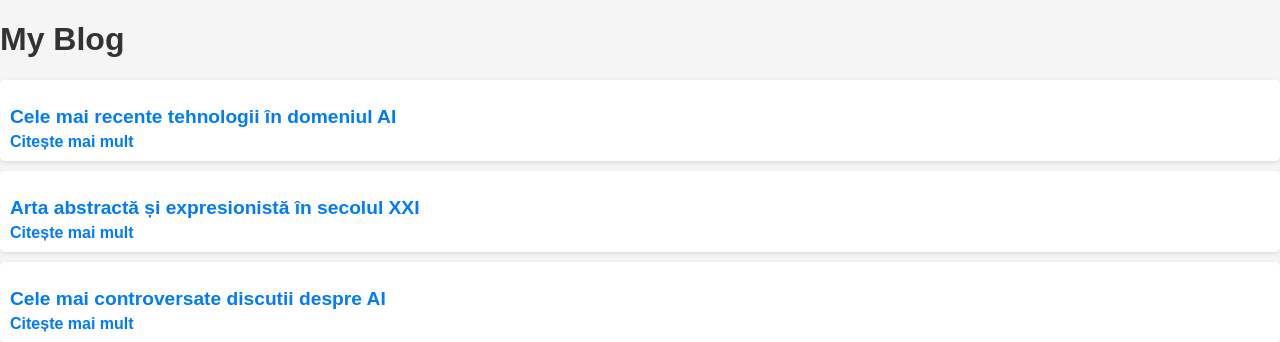
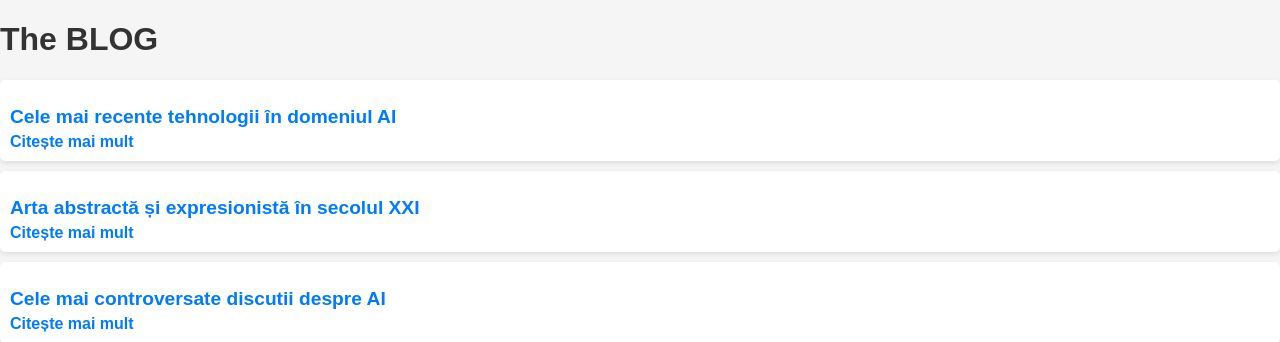
Before and after one commit to VEVINO/The-BLOG, a Flask app: page / in a window 1280 px wide. Shown: the top 342 px of the page. Run offline with Flask 3, Linux system fonts and the light colour scheme.

Commit message:
modificare Titlu

```diff
--- a/templates/index.html
+++ b/templates/index.html
@@ -3,7 +3,7 @@
 <head>
     <meta charset="UTF-8">
     <meta name="viewport" content="width=device-width, initial-scale=1.0">
-    <title>My Blog</title>
+    <title>The BLOG</title>
     <style>
         /* Stiluri CSS pot fi adăugate aici pentru a personaliza aspectul paginii */
         body {
@@ -40,7 +40,7 @@
     </style>
 </head>
 <body>
-    <h1>My Blog</h1>
+    <h1>The BLOG</h1>
     {% for article in articles %}
     <div class="article">
         <h2>{{ article.title }}</h2>
```
